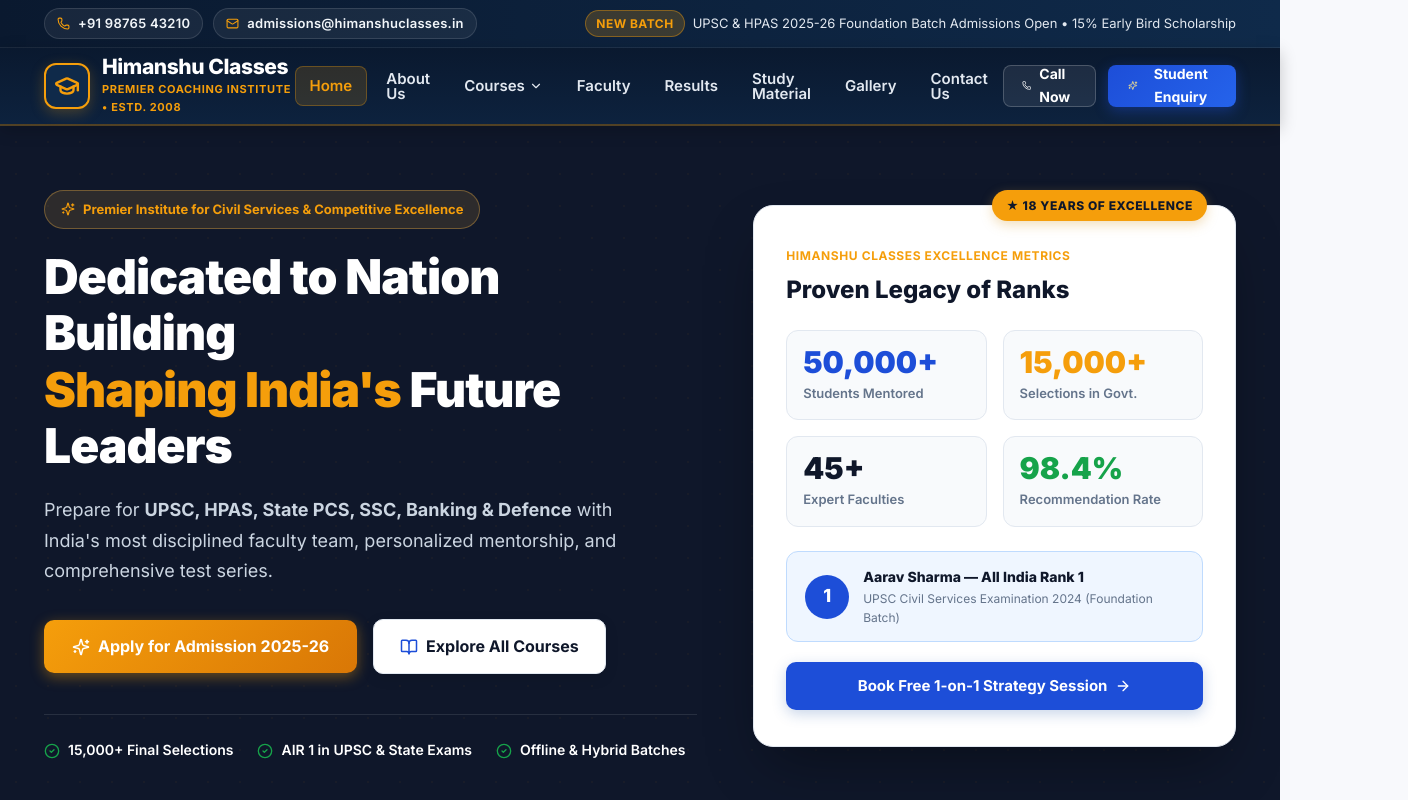
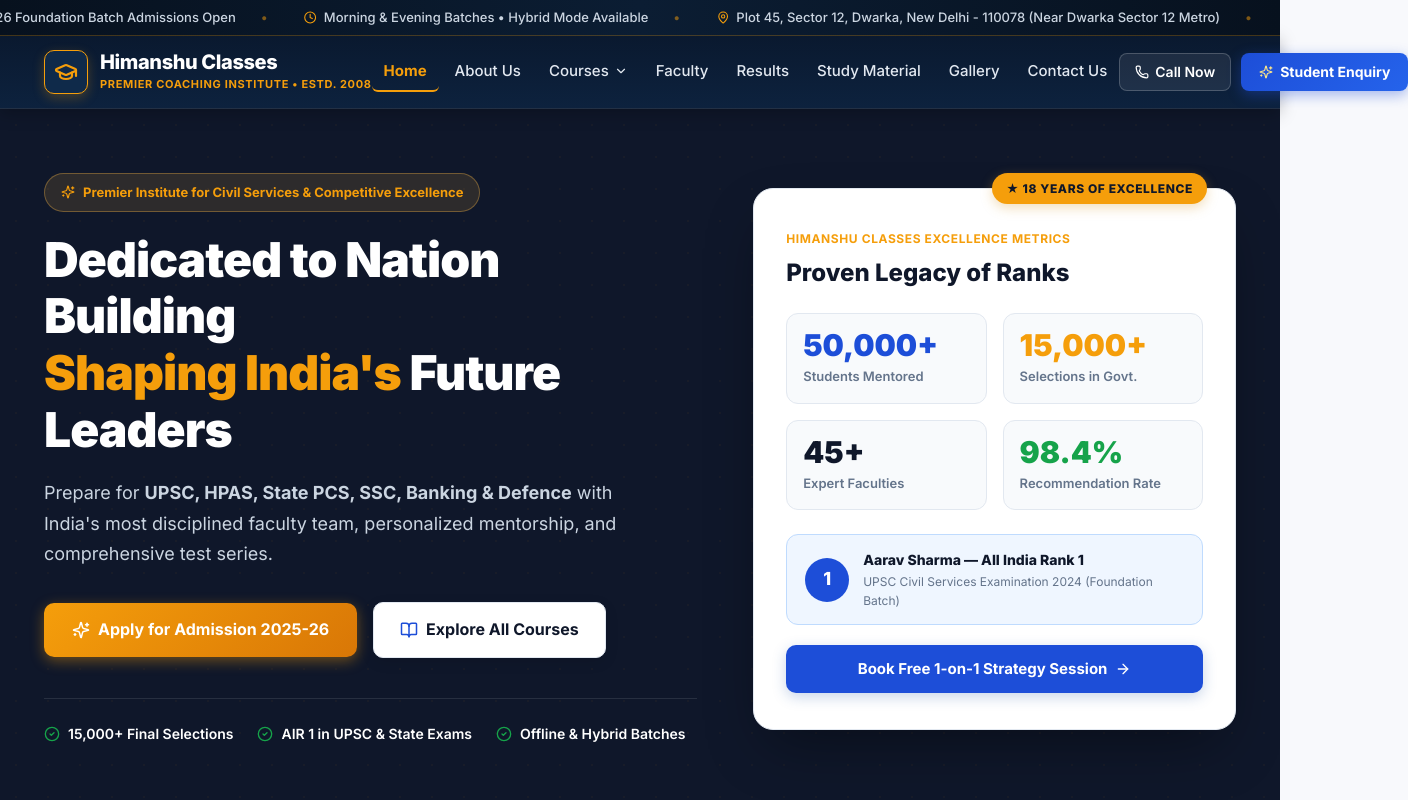
Before and after one commit to raia94614-ui/Himanushu-Bhaiya, a Next.js app: page / in a window 1280 px wide. Shown: the top 800 px of the page, 1408 px wide, since content can reach past the window. Built offline with nearby package versions, Linux system fonts and the light colour scheme.

Commit message:
feat: infinite running marquee for contact details and flat clean navbar links alignment

```diff
--- a/src/components/layout/Navbar.tsx
+++ b/src/components/layout/Navbar.tsx
@@ -11,7 +11,9 @@ import {
   ChevronDown,
   GraduationCap,
   Sparkles,
-  ArrowRight
+  ArrowRight,
+  MapPin,
+  Clock
 } from 'lucide-react';
 import { INSTITUTE_INFO, COURSES_DATA } from '@/lib/website-data';
 
@@ -52,130 +54,91 @@ export default function Navbar({ onOpenEnquiry }: NavbarProps) {
     }
   };
 
+  // Ticker content items for the infinite smooth marquee
+  const tickerItems = [
+    { icon: Phone, text: INSTITUTE_INFO.phone, isLink: true, href: `tel:${INSTITUTE_INFO.phone}` },
+    { icon: Mail, text: INSTITUTE_INFO.email, isLink: true, href: `mailto:${INSTITUTE_INFO.email}` },
+    { icon: Sparkles, text: 'UPSC & HPAS 2025-26 Foundation Batch Admissions Open' },
+    { icon: Clock, text: 'Morning & Evening Batches • Hybrid Mode Available' },
+    { icon: MapPin, text: INSTITUTE_INFO.address },
+    { icon: Sparkles, text: 'Flat 15% Early Bird Scholarship for Merit Students' },
+  ];
+
   return (
     <div style={{ position: 'sticky', top: 0, zIndex: 100 }}>
-      {/* ── TOP NOTIFICATION & CONTACT BAR ── */}
+      {/* ── TOP CONTINUOUS MOVING TICKER / RUNNING MARQUEE ── */}
       <div
         style={{
-          background: 'linear-gradient(90deg, #0A192F 0%, #0F2A4A 100%)',
+          background: 'linear-gradient(90deg, #07111E 0%, #0B1D33 50%, #07111E 100%)',
           color: '#E2E8F0',
           fontSize: '0.8125rem',
-          borderBottom: '1px solid rgba(255,255,255,0.08)',
-          paddingTop: '8px',
-          paddingBottom: '8px'
+          borderBottom: '1px solid rgba(245, 158, 11, 0.25)',
+          overflow: 'hidden',
+          whiteSpace: 'nowrap',
+          height: '36px',
+          display: 'flex',
+          alignItems: 'center',
+          position: 'relative'
         }}
       >
-        <div
-          className="hc-container"
-          style={{
-            display: 'flex',
-            alignItems: 'center',
-            justifyContent: 'space-between',
-            flexWrap: 'wrap',
-            gap: '12px'
-          }}
-        >
-          {/* Contact Details with smooth hover transition & pill effect */}
-          <div style={{ display: 'flex', alignItems: 'center', gap: '10px', flexWrap: 'wrap' }}>
+        <div className="hc-marquee-track">
+          {/* Repeating array twice for continuous seamless loop */}
+          {[...tickerItems, ...tickerItems].map((item, idx) => {
+            const Icon = item.icon;
+            if (item.isLink) {
+              return (
                 <a
-              href={`tel:${INSTITUTE_INFO.phone}`}
-              className="hc-topbar-link"
+                  key={idx}
+                  href={item.href}
+                  className="hc-ticker-item"
                   style={{
                     display: 'inline-flex',
                     alignItems: 'center',
-                gap: '8px',
-                padding: '4px 12px',
-                borderRadius: '9999px',
-                backgroundColor: 'rgba(255, 255, 255, 0.06)',
-                border: '1px solid rgba(255, 255, 255, 0.12)',
+                    gap: '7px',
+                    marginRight: '36px',
                     color: '#F1F5F9',
                     textDecoration: 'none',
-                transition: 'all 0.3s cubic-bezier(0.4, 0, 0.2, 1)',
-                cursor: 'pointer'
-              }}
-              onMouseEnter={(e) => {
-                e.currentTarget.style.backgroundColor = 'rgba(245, 158, 11, 0.2)';
-                e.currentTarget.style.borderColor = '#F59E0B';
-                e.currentTarget.style.color = '#FDE68A';
-                e.currentTarget.style.transform = 'translateY(-1px)';
-              }}
-              onMouseLeave={(e) => {
-                e.currentTarget.style.backgroundColor = 'rgba(255, 255, 255, 0.06)';
-                e.currentTarget.style.borderColor = 'rgba(255, 255, 255, 0.12)';
-                e.currentTarget.style.color = '#F1F5F9';
-                e.currentTarget.style.transform = 'translateY(0)';
+                    fontWeight: 600,
+                    cursor: 'pointer',
+                    transition: 'color 0.2s ease'
                   }}
                 >
-              <Phone size={13} style={{ color: '#F59E0B', transition: 'transform 0.3s' }} />
-              <span style={{ fontWeight: 600, letterSpacing: '0.02em' }}>{INSTITUTE_INFO.phone}</span>
+                  <Icon size={13} style={{ color: '#F59E0B', flexShrink: 0 }} />
+                  <span>{item.text}</span>
+                  <span style={{ color: 'rgba(245, 158, 11, 0.5)', marginLeft: '18px' }}>•</span>
                 </a>
-
-            <a
-              href={`mailto:${INSTITUTE_INFO.email}`}
-              className="hc-topbar-link"
+              );
+            }
+            return (
+              <span
+                key={idx}
+                className="hc-ticker-item"
                 style={{
                   display: 'inline-flex',
                   alignItems: 'center',
-                gap: '8px',
-                padding: '4px 12px',
-                borderRadius: '9999px',
-                backgroundColor: 'rgba(255, 255, 255, 0.06)',
-                border: '1px solid rgba(255, 255, 255, 0.12)',
-                color: '#F1F5F9',
-                textDecoration: 'none',
-                transition: 'all 0.3s cubic-bezier(0.4, 0, 0.2, 1)',
-                cursor: 'pointer'
-              }}
-              onMouseEnter={(e) => {
-                e.currentTarget.style.backgroundColor = 'rgba(245, 158, 11, 0.2)';
-                e.currentTarget.style.borderColor = '#F59E0B';
-                e.currentTarget.style.color = '#FDE68A';
-                e.currentTarget.style.transform = 'translateY(-1px)';
-              }}
-              onMouseLeave={(e) => {
-                e.currentTarget.style.backgroundColor = 'rgba(255, 255, 255, 0.06)';
-                e.currentTarget.style.borderColor = 'rgba(255, 255, 255, 0.12)';
-                e.currentTarget.style.color = '#F1F5F9';
-                e.currentTarget.style.transform = 'translateY(0)';
+                  gap: '7px',
+                  marginRight: '36px',
+                  color: '#CBD5E1',
+                  fontWeight: 500
                 }}
               >
-              <Mail size={13} style={{ color: '#F59E0B', transition: 'transform 0.3s' }} />
-              <span style={{ fontWeight: 600, letterSpacing: '0.02em' }}>{INSTITUTE_INFO.email}</span>
-            </a>
-          </div>
-
-          {/* Announcement Ticker */}
-          <div style={{ display: 'flex', alignItems: 'center', gap: '8px', color: '#F8FAFC' }}>
-            <span
-              style={{
-                backgroundColor: 'rgba(245, 158, 11, 0.2)',
-                color: '#F59E0B',
-                padding: '3px 10px',
-                borderRadius: '9999px',
-                fontWeight: 700,
-                fontSize: '0.75rem',
-                border: '1px solid rgba(245, 158, 11, 0.4)',
-                letterSpacing: '0.04em',
-                textTransform: 'uppercase'
-              }}
-            >
-              New Batch
+                <Icon size={13} style={{ color: '#F59E0B', flexShrink: 0 }} />
+                <span>{item.text}</span>
+                <span style={{ color: 'rgba(245, 158, 11, 0.5)', marginLeft: '18px' }}>•</span>
               </span>
-            <span style={{ fontSize: '0.8125rem', color: '#E2E8F0' }}>
-              UPSC & HPAS 2025-26 Foundation Batch Admissions Open • 15% Early Bird Scholarship
-            </span>
-          </div>
+            );
+          })}
         </div>
       </div>
 
-      {/* ── MAIN NAVIGATION BAR (PREMIUM SLATE NAVY LOOK) ── */}
+      {/* ── MAIN NAVIGATION BAR (CLEAN SLATE WITH PERFECT LINEAR ALIGNMENT) ── */}
       <header
         style={{
           background: 'linear-gradient(180deg, #0A192F 0%, #0D223E 100%)',
-          borderBottom: '2px solid rgba(245, 158, 11, 0.3)',
+          borderBottom: '1px solid rgba(255, 255, 255, 0.1)',
           boxShadow: scrolled
-            ? '0 12px 30px -5px rgba(0, 0, 0, 0.35)'
-            : '0 4px 16px rgba(0, 0, 0, 0.2)',
+            ? '0 12px 30px -5px rgba(0, 0, 0, 0.45)'
+            : '0 4px 16px rgba(0, 0, 0, 0.25)',
           transition: 'all 0.25s ease'
         }}
       >
@@ -185,7 +148,7 @@ export default function Navbar({ onOpenEnquiry }: NavbarProps) {
             display: 'flex',
             alignItems: 'center',
             justifyContent: 'space-between',
-            height: '76px'
+            height: '72px'
           }}
         >
           {/* 1. LEFT: LOGO & INSTITUTE BRANDING */}
@@ -195,33 +158,34 @@ export default function Navbar({ onOpenEnquiry }: NavbarProps) {
               display: 'flex',
               alignItems: 'center',
               gap: '12px',
-              textDecoration: 'none'
+              textDecoration: 'none',
+              flexShrink: 0
             }}
           >
             {/* Emblem Crest */}
             <div
               style={{
-                width: '46px',
-                height: '46px',
-                borderRadius: '12px',
+                width: '44px',
+                height: '44px',
+                borderRadius: '10px',
                 backgroundColor: '#0F2A4A',
                 display: 'flex',
                 alignItems: 'center',
                 justifyContent: 'center',
                 color: '#F59E0B',
-                border: '2px solid #F59E0B',
-                boxShadow: '0 4px 14px rgba(245, 158, 11, 0.25)',
+                border: '1.5px solid #F59E0B',
+                boxShadow: '0 4px 12px rgba(245, 158, 11, 0.25)',
                 flexShrink: 0
               }}
             >
-              <GraduationCap size={26} strokeWidth={2.2} />
+              <GraduationCap size={24} strokeWidth={2.2} />
             </div>
 
             {/* Name & Tagline */}
             <div style={{ display: 'flex', flexDirection: 'column' }}>
               <span
                 style={{
-                  fontSize: '1.3125rem',
+                  fontSize: '1.25rem',
                   fontWeight: 800,
                   color: '#FFFFFF',
                   letterSpacing: '-0.02em',
@@ -245,7 +209,7 @@ export default function Navbar({ onOpenEnquiry }: NavbarProps) {
             </div>
           </Link>
 
-          {/* 2. CENTER: NAVIGATION LINKS (Desktop) - Perfectly Aligned */}
+          {/* 2. CENTER: NAVIGATION LINKS (Single Baseline, Pure Bottom-Line Indicator) */}
           <nav
             style={{
               display: 'flex',
@@ -271,26 +235,25 @@ export default function Navbar({ onOpenEnquiry }: NavbarProps) {
                         display: 'inline-flex',
                         alignItems: 'center',
                         justifyContent: 'center',
-                        gap: '4px',
+                        gap: '5px',
                         height: '40px',
-                        padding: '0 14px',
-                        borderRadius: '8px',
+                        padding: '0 12px',
+                        borderRadius: '6px',
                         fontSize: '0.9375rem',
-                        fontWeight: 600,
-                        lineHeight: 1,
+                        fontWeight: isActive ? 700 : 500,
                         color: isActive ? '#F59E0B' : '#E2E8F0',
-                        backgroundColor: isActive ? 'rgba(245, 158, 11, 0.15)' : 'transparent',
-                        border: isActive ? '1px solid rgba(245, 158, 11, 0.3)' : '1px solid transparent',
-                        transition: 'all 0.2s ease',
-                        textDecoration: 'none'
+                        borderBottom: isActive ? '2px solid #F59E0B' : '2px solid transparent',
+                        transition: 'all 0.15s ease',
+                        textDecoration: 'none',
+                        whiteSpace: 'nowrap'
                       }}
                       onMouseEnter={(e) => {
                         e.currentTarget.style.color = '#F59E0B';
-                        e.currentTarget.style.backgroundColor = 'rgba(255, 255, 255, 0.08)';
+                        e.currentTarget.style.backgroundColor = 'rgba(255, 255, 255, 0.05)';
                       }}
                       onMouseLeave={(e) => {
                         e.currentTarget.style.color = isActive ? '#F59E0B' : '#E2E8F0';
-                        e.currentTarget.style.backgroundColor = isActive ? 'rgba(245, 158, 11, 0.15)' : 'transparent';
+                        e.currentTarget.style.backgroundColor = 'transparent';
                       }}
                     >
                       <span>{item.label}</span>
@@ -307,8 +270,8 @@ export default function Navbar({ onOpenEnquiry }: NavbarProps) {
                           transform: 'translateX(-50%)',
                           width: '420px',
                           backgroundColor: '#0F2A4A',
-                          borderRadius: '14px',
-                          boxShadow: '0 20px 40px rgba(0, 0, 0, 0.4)',
+                          borderRadius: '12px',
+                          boxShadow: '0 20px 40px rgba(0, 0, 0, 0.5)',
                           border: '1px solid rgba(245, 158, 11, 0.3)',
                           padding: '12px',
                           marginTop: '6px',
@@ -386,24 +349,23 @@ export default function Navbar({ onOpenEnquiry }: NavbarProps) {
                     alignItems: 'center',
                     justifyContent: 'center',
                     height: '40px',
-                    padding: '0 14px',
-                    borderRadius: '8px',
+                    padding: '0 12px',
+                    borderRadius: '6px',
                     fontSize: '0.9375rem',
-                    fontWeight: 600,
-                    lineHeight: 1,
+                    fontWeight: isActive ? 700 : 500,
                     color: isActive ? '#F59E0B' : '#E2E8F0',
-                    backgroundColor: isActive ? 'rgba(245, 158, 11, 0.15)' : 'transparent',
-                    border: isActive ? '1px solid rgba(245, 158, 11, 0.3)' : '1px solid transparent',
-                    transition: 'all 0.2s ease',
-                    textDecoration: 'none'
+                    borderBottom: isActive ? '2px solid #F59E0B' : '2px solid transparent',
+                    transition: 'all 0.15s ease',
+                    textDecoration: 'none',
+                    whiteSpace: 'nowrap'
                   }}
                   onMouseEnter={(e) => {
                     e.currentTarget.style.color = '#F59E0B';
-                    e.currentTarget.style.backgroundColor = 'rgba(255, 255, 255, 0.08)';
+                    e.currentTarget.style.backgroundColor = 'rgba(255, 255, 255, 0.05)';
                   }}
                   onMouseLeave={(e) => {
                     e.currentTarget.style.color = isActive ? '#F59E0B' : '#E2E8F0';
-                    e.currentTarget.style.backgroundColor = isActive ? 'rgba(245, 158, 11, 0.15)' : 'transparent';
+                    e.currentTarget.style.backgroundColor = 'transparent';
                   }}
                 >
                   {item.label}
@@ -417,7 +379,8 @@ export default function Navbar({ onOpenEnquiry }: NavbarProps) {
             style={{
               display: 'flex',
               alignItems: 'center',
-              gap: '12px'
+              gap: '10px',
+              flexShrink: 0
             }}
             className="hc-desktop-actions"
           >
@@ -427,17 +390,18 @@ export default function Navbar({ onOpenEnquiry }: NavbarProps) {
               style={{
                 display: 'inline-flex',
                 alignItems: 'center',
-                gap: '8px',
-                height: '42px',
-                padding: '0 18px',
+                gap: '6px',
+                height: '38px',
+                padding: '0 15px',
                 borderRadius: '8px',
                 fontSize: '0.875rem',
-                fontWeight: 700,
+                fontWeight: 600,
                 color: '#FFFFFF',
                 backgroundColor: 'rgba(255, 255, 255, 0.08)',
                 border: '1px solid rgba(255, 255, 255, 0.2)',
                 transition: 'all 0.2s ease',
-                textDecoration: 'none'
+                textDecoration: 'none',
+                whiteSpace: 'nowrap'
               }}
               onMouseEnter={(e) => {
                 e.currentTarget.style.backgroundColor = '#FFFFFF';
@@ -448,7 +412,7 @@ export default function Navbar({ onOpenEnquiry }: NavbarProps) {
                 e.currentTarget.style.color = '#FFFFFF';
               }}
             >
-              <Phone size={15} />
+              <Phone size={14} />
               <span>Call Now</span>
             </a>
 
@@ -458,9 +422,9 @@ export default function Navbar({ onOpenEnquiry }: NavbarProps) {
               style={{
                 display: 'inline-flex',
                 alignItems: 'center',
-                gap: '8px',
-                height: '42px',
-                padding: '0 20px',
+                gap: '7px',
+                height: '38px',
+                padding: '0 18px',
                 borderRadius: '8px',
                 fontSize: '0.875rem',
                 fontWeight: 700,
@@ -469,18 +433,19 @@ export default function Navbar({ onOpenEnquiry }: NavbarProps) {
                 boxShadow: '0 4px 14px rgba(29, 78, 216, 0.4)',
                 border: 'none',
                 cursor: 'pointer',
-                transition: 'all 0.2s ease'
+                transition: 'all 0.2s ease',
+                whiteSpace: 'nowrap'
               }}
               onMouseEnter={(e) => {
-                e.currentTarget.style.transform = 'translateY(-2px)';
-                e.currentTarget.style.boxShadow = '0 6px 20px rgba(29, 78, 216, 0.6)';
+                e.currentTarget.style.transform = 'translateY(-1px)';
+                e.currentTarget.style.boxShadow = '0 6px 18px rgba(29, 78, 216, 0.6)';
               }}
               onMouseLeave={(e) => {
                 e.currentTarget.style.transform = 'translateY(0)';
                 e.currentTarget.style.boxShadow = '0 4px 14px rgba(29, 78, 216, 0.4)';
               }}
             >
-              <Sparkles size={15} style={{ color: '#FDE68A' }} />
+              <Sparkles size={14} style={{ color: '#FDE68A' }} />
               <span>Student Enquiry</span>
             </button>
           </div>
@@ -489,7 +454,7 @@ export default function Navbar({ onOpenEnquiry }: NavbarProps) {
           <button
             onClick={() => setMobileMenuOpen(!mobileMenuOpen)}
             style={{
-              padding: '10px',
+              padding: '8px',
               borderRadius: '8px',
               color: '#FFFFFF',
               backgroundColor: 'rgba(255, 255, 255, 0.08)',
@@ -500,7 +465,7 @@ export default function Navbar({ onOpenEnquiry }: NavbarProps) {
             className="hc-mobile-toggle"
             aria-label="Toggle navigation menu"
           >
-            {mobileMenuOpen ? <X size={22} /> : <Menu size={22} />}
+            {mobileMenuOpen ? <X size={20} /> : <Menu size={20} />}
           </button>
         </div>
       </header>
@@ -511,7 +476,7 @@ export default function Navbar({ onOpenEnquiry }: NavbarProps) {
           style={{
             position: 'fixed',
             inset: 0,
-            top: '116px',
+            top: '108px',
             backgroundColor: 'rgba(10, 25, 47, 0.8)',
             backdropFilter: 'blur(6px)',
             zIndex: 99
@@ -522,7 +487,7 @@ export default function Navbar({ onOpenEnquiry }: NavbarProps) {
             style={{
               backgroundColor: '#0A192F',
               width: '100%',
-              maxHeight: 'calc(100vh - 116px)',
+              maxHeight: 'calc(100vh - 108px)',
               overflowY: 'auto',
               padding: '24px 20px',
               borderBottom: '2px solid #F59E0B',
@@ -604,8 +569,28 @@ export default function Navbar({ onOpenEnquiry }: NavbarProps) {
         </div>
       )}
 
-      {/* Media queries to show/hide mobile vs desktop nav */}
+      {/* Infinite Marquee Animation & Responsive Styles */}
       <style jsx>{`
+        @keyframes marquee {
+          0% {
+            transform: translateX(0%);
+          }
+          100% {
+            transform: translateX(-50%);
+          }
+        }
+        .hc-marquee-track {
+          display: inline-flex;
+          align-items: center;
+          white-space: nowrap;
+          animation: marquee 25s linear infinite;
+        }
+        .hc-marquee-track:hover {
+          animation-play-state: paused;
+        }
+        .hc-ticker-item:hover span {
+          color: #F59E0B !important;
+        }
         @media (max-width: 1080px) {
           :global(.hc-desktop-nav) {
             display: none !important;
```
Lines whose indentation alone changed are shown as unchanged.
